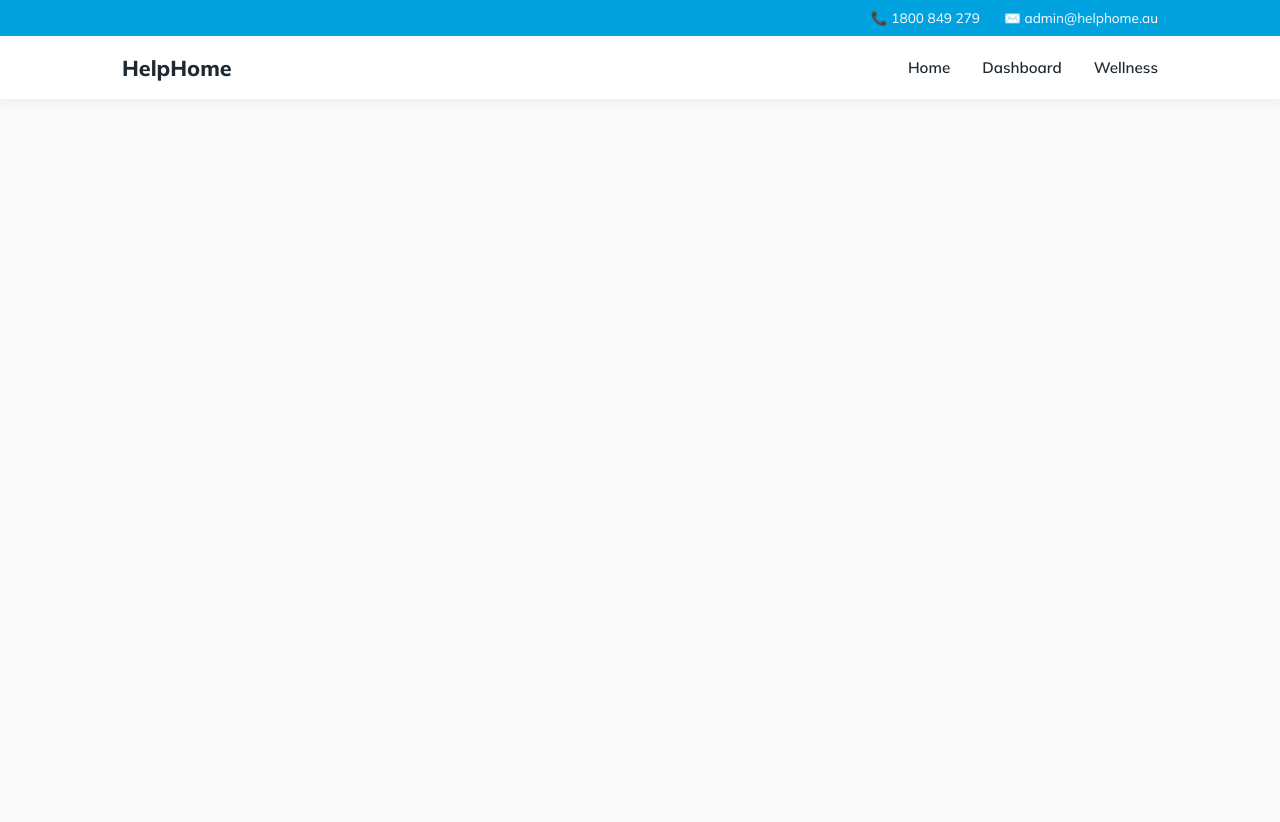
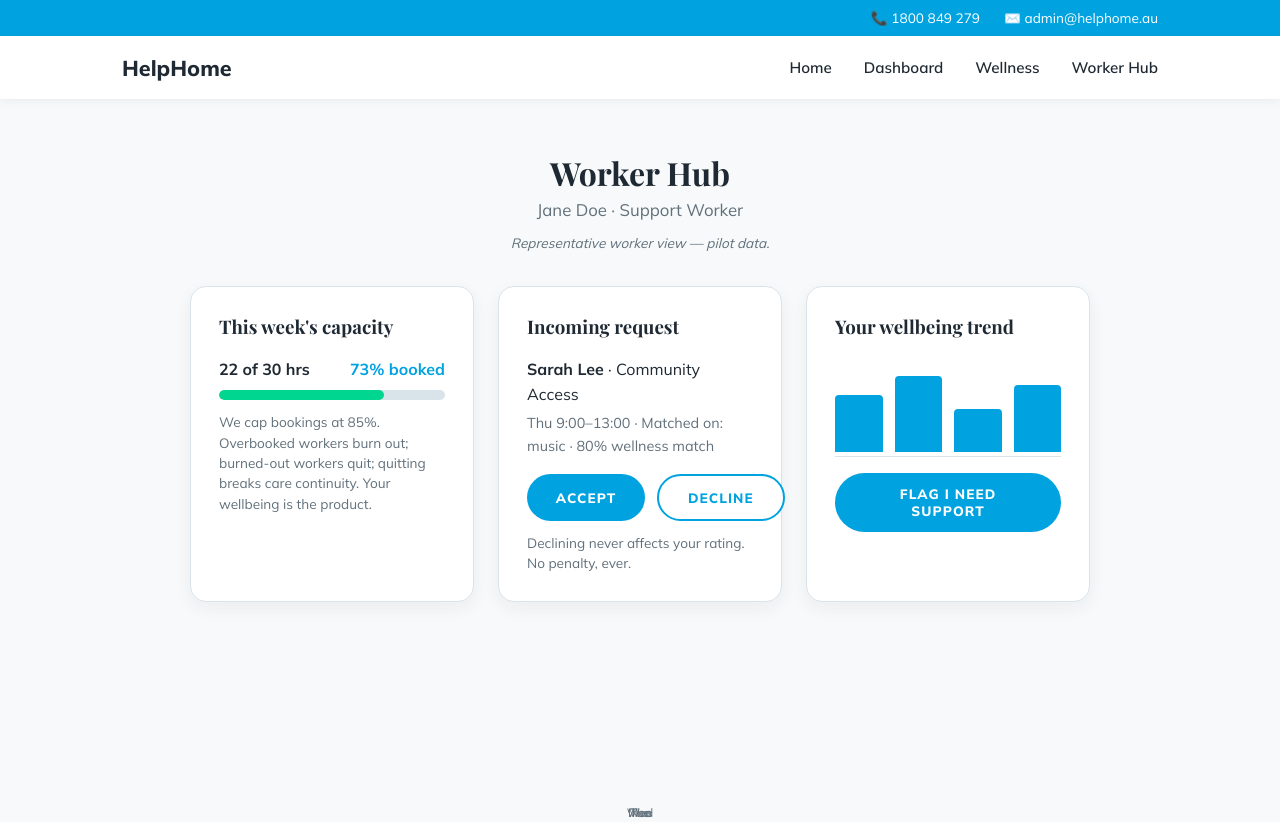
Before and after one commit to ntchita/helphome, a React (Vite) app in the folder src/frontend/: page /worker-hub in a window 1280 px wide. Before the commit the page ends 800 px from the top, so only its background shows below. Built offline with nearby package versions, Linux system fonts and the light colour scheme.

Commit message:
Add Worker Hub page (pilot demo)

```diff
--- a/src/frontend/src/App.tsx
+++ b/src/frontend/src/App.tsx
@@ -2,6 +2,7 @@ import { Routes, Route, Link } from 'react-router-dom';
 import Home from './pages/Home';
 import Dashboard from './pages/Dashboard';
 import WellnessCheck from './pages/WellnessCheck';
+import WorkerHub from './pages/WorkerHub';
 
 function App() {
   return (
@@ -19,6 +20,7 @@ function App() {
             <Link to="/">Home</Link>
             <Link to="/dashboard">Dashboard</Link>
             <Link to="/wellness">Wellness</Link>
+			<Link to="/worker-hub">Worker Hub</Link>
           </div>
         </div>
       </nav>
@@ -27,6 +29,7 @@ function App() {
           <Route path="/" element={<Home />} />
           <Route path="/dashboard" element={<Dashboard />} />
           <Route path="/wellness" element={<WellnessCheck />} />
+		  <Route path="/worker-hub" element={<WorkerHub />} />
         </Routes>
       </main>
     </div>
--- a/src/frontend/src/index.css
+++ b/src/frontend/src/index.css
@@ -156,3 +156,28 @@ input[type="range"] { width: 100%; height: 6px; accent-color: var(--hh-blue); cu
   .hero h1 { font-size: 1.8rem; }
   .wellness-check-page, .register-page, .login-page, .auth-page { margin: 1rem; padding: 1.5rem; }
 }
+
+/* ---------- Worker Hub (additive) ---------- */
+.worker-hub-page { max-width: 900px; margin: 0 auto; }
+.hub-header { text-align: center; margin-bottom: 2rem; }
+.hub-header h1 { margin-bottom: 0.25rem; }
+.hub-sub { color: var(--hh-grey, #61707B); font-size: 1.05rem; margin: 0; }
+.hub-note { color: var(--hh-grey, #61707B); font-size: 0.85rem; font-style: italic; margin-top: 0.5rem; }
+
+.hub-grid { display: grid; grid-template-columns: repeat(auto-fit, minmax(280px, 1fr)); gap: 1.5rem; }
+.hub-card h3 { margin-top: 0; }
+
+.capacity-row { display: flex; justify-content: space-between; align-items: baseline; margin-bottom: 0.5rem; }
+.capacity-pct { color: var(--hh-blue, #00A3E0); font-weight: 700; }
+.capacity-bar { height: 10px; background: var(--hh-border, #D9E4EA); border-radius: 999px; overflow: hidden; margin-bottom: 0.75rem; }
+.capacity-fill { height: 100%; background: var(--hh-mint, #00D68F); border-radius: 999px; transition: width 0.3s ease; }
+
+.request-client { margin: 0 0 0.25rem 0; }
+.request-meta { color: var(--hh-grey, #61707B); font-size: 0.9rem; margin: 0 0 1rem 0; }
+.request-actions { display: flex; gap: 0.75rem; margin-bottom: 0.75rem; }
+
+.mood-bars { display: flex; align-items: flex-end; gap: 0.75rem; height: 100px; margin-bottom: 1rem; padding-bottom: 0.25rem; border-bottom: 1px solid var(--hh-border, #D9E4EA); }
+.mood-bar { flex: 1; background: var(--hh-blue, #00A3E0); border-radius: 4px 4px 0 0; min-height: 8px; position: relative; }
+.mood-bars span { position: absolute; bottom: -1.4rem; left: 50%; transform: translateX(-50%); font-size: 0.75rem; color: var(--hh-grey, #61707B); }
+
+.hub-explain { color: var(--hh-grey, #61707B); font-size: 0.85rem; line-height: 1.5; margin: 0; }
--- /dev/null
+++ b/src/frontend/src/pages/WorkerHub.tsx
@@ -0,0 +1,51 @@
+export default function WorkerHub() {
+  const capacity = { booked: 22, total: 30 };
+  const pct = Math.round((capacity.booked / capacity.total) * 100);
+
+  return (
+    <div className="page worker-hub-page">
+      <header className="hub-header">
+        <h1>Worker Hub</h1>
+        <p className="hub-sub">Jane Doe · Support Worker</p>
+        <p className="hub-note">Representative worker view — pilot data.</p>
+      </header>
+
+      <section className="hub-grid">
+        <article className="card hub-card">
+          <h3>This week's capacity</h3>
+          <div className="capacity-row">
+            <strong>{capacity.booked} of {capacity.total} hrs</strong>
+            <span className="capacity-pct">{pct}% booked</span>
+          </div>
+          <div className="capacity-bar"><div className="capacity-fill" style={{ width: `${pct}%` }} /></div>
+          <p className="hub-explain">
+            We cap bookings at 85%. Overbooked workers burn out; burned-out workers quit;
+            quitting breaks care continuity. Your wellbeing is the product.
+          </p>
+        </article>
+
+        <article className="card hub-card">
+          <h3>Incoming request</h3>
+          <p className="request-client"><strong>Sarah Lee</strong> · Community Access</p>
+          <p className="request-meta">Thu 9:00–13:00 · Matched on: music · 80% wellness match</p>
+          <div className="request-actions">
+            <button className="btn">Accept</button>
+            <button className="btn secondary">Decline</button>
+          </div>
+          <p className="hub-explain">Declining never affects your rating. No penalty, ever.</p>
+        </article>
+
+        <article className="card hub-card">
+          <h3>Your wellbeing trend</h3>
+          <div className="mood-bars">
+            <div className="mood-bar" style={{ height: '60%' }} /><span>Mon</span>
+            <div className="mood-bar" style={{ height: '80%' }} /><span>Tue</span>
+            <div className="mood-bar" style={{ height: '45%' }} /><span>Wed</span>
+            <div className="mood-bar" style={{ height: '70%' }} /><span>Thu</span>
+          </div>
+          <button className="btn btn-block">Flag I need support</button>
+        </article>
+      </section>
+    </div>
+  );
+}
```
